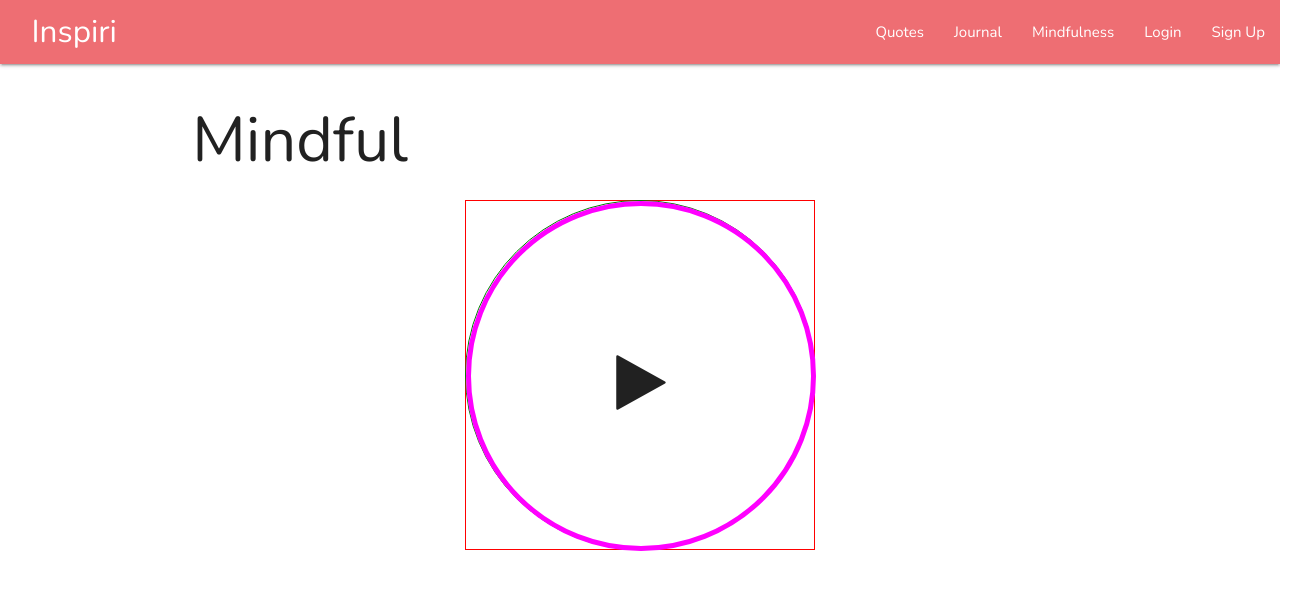
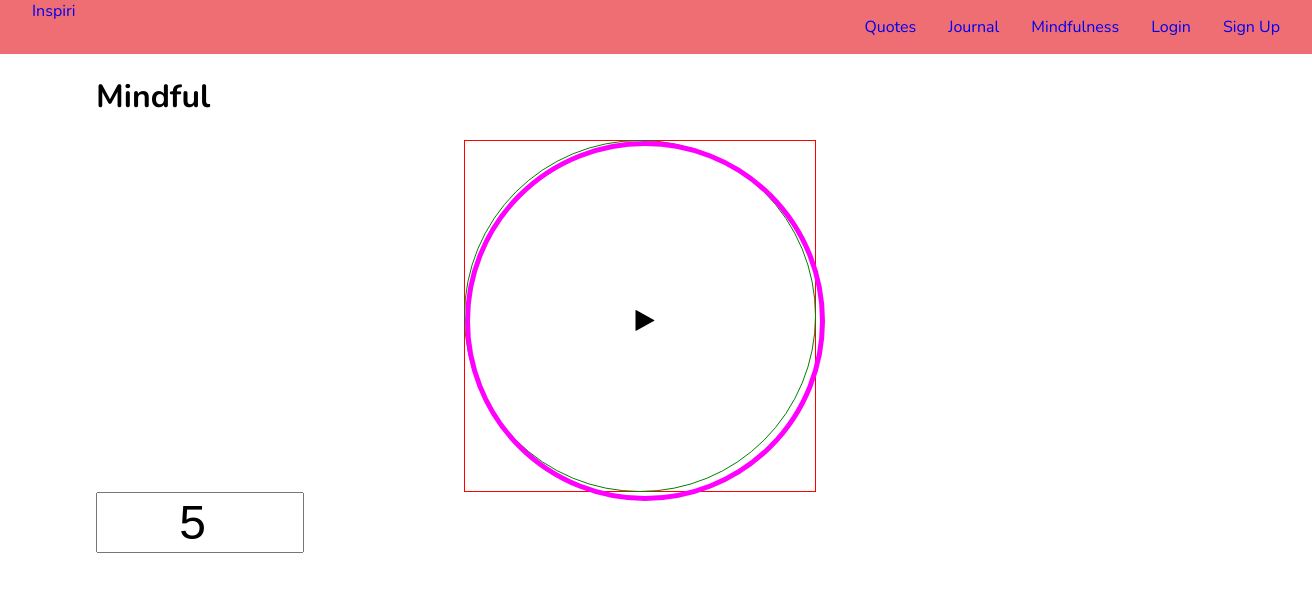
Before and after one commit to jordanchristie/inspiri, a React (Create React App) app in the folder client/: page /mindfulness in a window 1280 px wide. Shown: the top 592 px of the page, 1312 px wide, since content can reach past the window. Built offline with nearby package versions, Linux system fonts and the light colour scheme.

Commit message:
Removed Materialize

```diff
--- a/client/public/index.html
+++ b/client/public/index.html
@@ -1,16 +1,22 @@
 <!DOCTYPE html>
 <html lang="en">
   <head>
-    <meta charset="utf-8">
-    <meta name="viewport" content="width=device-width, initial-scale=1, shrink-to-fit=no">
-    <meta name="theme-color" content="#ee6e73">
-    <meta name="Description" content="An inspirational quotes app. Create a profile and save your inspiration." >
+    <meta charset="utf-8" />
+    <meta
+      name="viewport"
+      content="width=device-width, initial-scale=1, shrink-to-fit=no"
+    />
+    <meta name="theme-color" content="#ee6e73" />
+    <meta
+      name="Description"
+      content="An inspirational quotes app. Create a profile and save your inspiration."
+    />
     <!--
       manifest.json provides metadata used when your web app is added to the
       homescreen on Android. See https://developers.google.com/web/fundamentals/engage-and-retain/web-app-manifest/
     -->
-    <link rel="manifest" href="%PUBLIC_URL%/manifest.json">
-    <link rel="shortcut icon" href="%PUBLIC_URL%/favicon.ico">
+    <link rel="manifest" href="%PUBLIC_URL%/manifest.json" />
+    <link rel="shortcut icon" href="%PUBLIC_URL%/favicon.ico" />
     <!--
       Notice the use of %PUBLIC_URL% in the tags above.
       It will be replaced with the URL of the `public` folder during the build.
@@ -20,10 +26,12 @@
       work correctly both with client-side routing and a non-root public URL.
       Learn how to configure a non-root public URL by running `npm run build`.
     -->
-     <!-- Compiled and minified CSS -->
-     <link rel="stylesheet" href="https://cdnjs.cloudflare.com/ajax/libs/materialize/1.0.0-rc.2/css/materialize.min.css">
-     <!-- Font Awesome Icons -->
-     <link href="https://cdnjs.cloudflare.com/ajax/libs/font-awesome/4.7.0/css/font-awesome.min.css" rel="stylesheet">
+    <!-- Compiled and minified CSS -->
+    <!-- Font Awesome Icons -->
+    <link
+      href="https://cdnjs.cloudflare.com/ajax/libs/font-awesome/4.7.0/css/font-awesome.min.css"
+      rel="stylesheet"
+    />
 
     <title>Inspiri ☮️</title>
   </head>
@@ -43,18 +51,18 @@
       To create a production bundle, use `npm run build` or `yarn build`.
     -->
 
-     <!-- Compiled and minified JavaScript -->
+    <!-- Compiled and minified JavaScript -->
     <script src="https://cdnjs.cloudflare.com/ajax/libs/jquery/3.3.1/jquery.min.js"></script>
     <script src="https://cdnjs.cloudflare.com/ajax/libs/materialize/1.0.0-rc.2/js/materialize.min.js"></script>
 
     <script>
       $(document).ready(() => {
-        $('.sidenav')
+        $(".sidenav")
           .sidenav()
-          .on('click tap', 'li a', () => {
-            $('.sidenav').sidenav('close')
-          })
-      })
+          .on("click tap", "li a", () => {
+            $(".sidenav").sidenav("close");
+          });
+      });
     </script>
   </body>
 </html>
--- a/client/src/components/App.js
+++ b/client/src/components/App.js
@@ -7,6 +7,7 @@ import Dashboard from "../pages/Dashboard";
 import QuotesPage from "../pages/ExplorePage";
 import MindfulnessPage from "../pages/MindfulnessPage";
 import JournalingPage from "../pages/JournalingPage";
+import styled from "styled-components";
 
 class App extends Component {
   render() {
@@ -14,13 +15,13 @@ class App extends Component {
       <Router>
         <div>
           <Header />
-          <div className="container">
+          <Container>
             <Route exact path="/" component={LandingPage} />
             <Route path="/quotes" component={QuotesPage} />
             <Route path="/dashboard" component={Dashboard} />
             <Route path="/journal" component={JournalingPage} />
             <Route path="/mindfulness" component={MindfulnessPage} />
-          </div>
+          </Container>
         </div>
       </Router>
     );
@@ -28,3 +29,15 @@ class App extends Component {
 }
 
 export default App;
+
+const Container = styled.main`
+  max-width: 1280px;
+  margin: 0 auto;
+  width: 90% @media screen and (min-width: 933px) {
+    width: 70%;
+  }
+
+  @media screen and (min-width: 601px) {
+    width: 85%;
+  }
+`;
--- a/client/src/components/Card.js
+++ b/client/src/components/Card.js
@@ -1,100 +1,101 @@
-import React, { Component } from 'react';
-import { connect } from 'react-redux';
-import styled from 'styled-components';
+import React, { Component } from "react";
+import { connect } from "react-redux";
+import styled from "styled-components";
 
-import { saveQuoteToProfile, removeQuoteFromProfile } from '../actions/index';
-
+import { saveQuoteToProfile, removeQuoteFromProfile } from "../actions/index";
 
 class Card extends Component {
-
   saveQuote = (e) => {
-    const {author, quote} = this.props
+    const { author, quote } = this.props;
     this.props.saveQuoteToProfile({
       author,
-      quote
-    })
-
-
-  }
+      quote,
+    });
+  };
 
   removeQuote = (e) => {
-    const id = this.props._id
-    this.props.removeQuoteFromProfile(id)
-  }
+    const id = this.props._id;
+    this.props.removeQuoteFromProfile(id);
+  };
 
-  render () {
-    const {author, quote, isSaved} = this.props;
-    return(
-        <div className="row">
-        <div className="col s12">
-          <div className="card blue-grey darken-1">
+  render() {
+    const { author, quote, isSaved } = this.props;
+    return (
+      <CardWrapper>
         <Content>
-              <Author className="card-title">{author}</Author>
+          <Author>{author}</Author>
           <Quote>{quote}</Quote>
         </Content>
         <Actions>
-              { isSaved ?
+          {isSaved ? (
             <SaveToggle onClick={this.removeQuote}>
               <i className="fa fa-times center"></i>
               Remove Quote
             </SaveToggle>
-                :
+          ) : (
             <SaveToggle onClick={this.saveQuote}>
               <i className="fa fa-plus center"></i>
               Save Quote
             </SaveToggle>
-              }
+          )}
           <Social>
-                <li><i className="fa fa-facebook"></i></li>
-                <li><i className="fa fa-twitter"></i></li>
+            <li>
+              <i className="fa fa-facebook"></i>
+            </li>
+            <li>
+              <i className="fa fa-twitter"></i>
+            </li>
           </Social>
         </Actions>
-          </div>
-        </div>
-      </div>
-
-    )
+      </CardWrapper>
+    );
   }
-
 }
-
 
 const mapDispatchToProps = (dispatch, ownProps) => {
   return {
     saveQuoteToProfile: () => dispatch(saveQuoteToProfile(ownProps)),
-    removeQuoteFromProfile: (id) => dispatch(removeQuoteFromProfile(id))
-  }
-}
-
-
+    removeQuoteFromProfile: (id) => dispatch(removeQuoteFromProfile(id)),
+  };
+};
 
 export default connect(null, mapDispatchToProps)(Card);
 
-const Content = styled.article.attrs({
-  className: 'card-content white-text'
-})``
+const CardWrapper = styled.section`
+  background: #455a64;
+  color: #fff;
+  padding: 1.5rem;
+`;
+
+const Content = styled.article``;
 
 const Author = styled.span`
-
-`
+  font-size: 1.5rem
+  font-style: italic;
+  font-weight: 300;
+`;
 
 const Quote = styled.p`
+  font-size: 2rem;
+`;
 
-`
-
-const Actions = styled.article.attrs({
-  className: 'card-action'
-})`
-  color: white;
-`
+const Actions = styled.article`
+  border-top: 1px solid rgba(160, 160, 160, 0.2);
+  display: flex;
+  justify-content: space-between;
+`;
 
 const SaveToggle = styled.p`
   cursor: pointer;
-`
+`;
 
 const Social = styled.ul`
-  width: 30%;
-  display: flex;
-  justify-content: space-evenly;
+  width: 10%;
   cursor: pointer;
-`
+
+  li {
+    display: inline;
+    margin: 1em;
+    font-size: 1.25rem;
+  }
+`;
--- a/client/src/components/Header.js
+++ b/client/src/components/Header.js
@@ -1,16 +1,17 @@
 import React from "react";
 import { Link } from "react-router-dom";
 import { connect } from "react-redux";
+import styled from "styled-components";
 
 const Header = ({ user }) => {
   return (
     <header>
-      <nav className="nav-wrapper">
+      <NavBar>
         <Link to="/" className="brand-logo">
           Inspiri
         </Link>
 
-        <ul id="nav-mobile" className="right hide-on-med-and-down">
+        <ul>
           <li>
             <Link to="/quotes">Quotes</Link>
           </li>
@@ -41,7 +42,7 @@ const Header = ({ user }) => {
             </>
           )}
         </ul>
-      </nav>
+      </NavBar>
     </header>
   );
 };
@@ -51,3 +52,25 @@ const mapStateToProps = ({ user }) => {
 };
 
 export default connect(mapStateToProps)(Header);
+
+const NavBar = styled.nav`
+  color: #fff;
+  background: #ee6e73;
+  width: 100%;
+  display: flex;
+  justify-content: space-between;
+  padding: 0 1em;
+
+  a {
+    text-decoration: none;
+  }
+
+  ul {
+    list-style: none;
+  }
+
+  li {
+    display: inline;
+    margin: 1rem;
+  }
+`;
--- a/client/src/pages/LandingPage.js
+++ b/client/src/pages/LandingPage.js
@@ -68,9 +68,17 @@ const Tagline = styled.h3`
   font-weight: 400;
 `;
 
-export const Button = styled.a.attrs(() => ({
-  className: "waves-effect waves-light btn-large",
-}))``;
+export const Button = styled.a`
+  height: 54px;
+  color: white;
+  background: #00796b;
+  font-size: 1.5rem;
+  padding: 1rem 2rem;
+  border-radius: 2px;
+  &:hover {
+    background: #2bbbad;
+  }
+`;
 
 const SignInButton = styled.a.attrs((props) => ({
   href: `/auth/${props.type}`,
--- a/client/src/pages/MindfulnessPage.js
+++ b/client/src/pages/MindfulnessPage.js
@@ -1,13 +1,29 @@
-import React from "react";
+import React, { useState } from "react";
 import Meditator from "../components/Meditator";
+import styled from "styled-components";
 
 const MindfulnessPage = () => {
+  const [timer, setTimer] = useState(5);
+  console.log(timer);
   return (
     <div>
       <h1>Mindful</h1>
       <Meditator />
+      <TimeInput
+        type="number"
+        name="time"
+        value={timer}
+        onChange={(e) => setTimer(e.target.value)}
+      />
     </div>
   );
 };
 
 export default MindfulnessPage;
+
+const TimeInput = styled.input`
+  width: 200px;
+  text-align: center;
+  font-size: 3rem;
+  margin-bottom: 10px;
+`;
```
Lines whose indentation alone changed are shown as unchanged.
